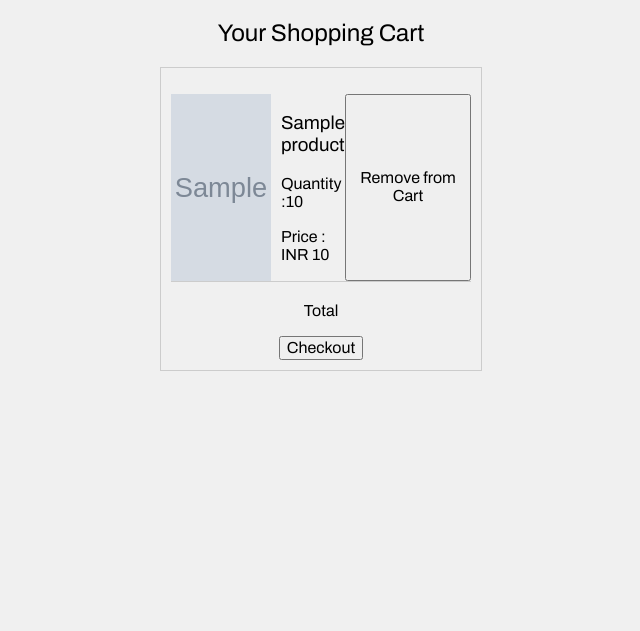
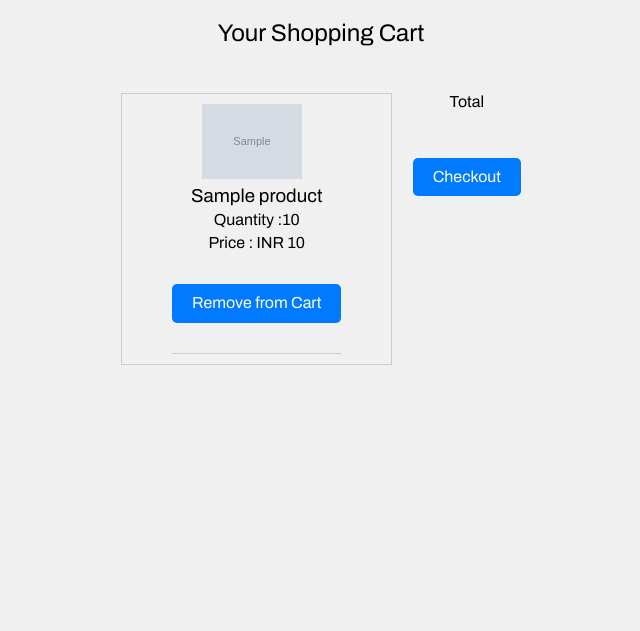
Before and after one commit to devejosh/mvc-shopping-cart, a Flask app: template templates/cart.html in a window 1280 px wide. Shown: the part 118-749 px from the top of the page, without its empty margins (319-959 px from the left). Run offline with Flask 3, Linux system fonts and the light colour scheme; the template is opened without the code that fills it: most values are stand-ins (such as "Sample title", 1, 10 or a date in 2020); grey boxes marked "Sample" are stand-in pictures.

Commit message:
fixed cart layout and added some rules.

```diff
--- a/static/css/styles.css
+++ b/static/css/styles.css
@@ -91,7 +91,7 @@
     color: #007bff;
 }
 
-.add-to-cart {
+.cart-buttons-add-remove {
     background-color: #007bff;
     color: white;
     border: none;
@@ -137,25 +137,34 @@
 }
 
 /* -- Shopping cart --*/
-.cart {
-    width: 300px;
-    margin: 0 auto;
-    border: 1px solid #ccc;
-    padding: 10px;
+
+.cart, .cart-item{
     text-align: center;
 }
 
-.cart h2 {
-    margin: 0;
+
+.cart {
+    width: 400px;
+    margin: 0 auto;
+    padding: 10px;
+    display: flex;
+    justify-content: space-between;
 }
+
 
 .cart-items {
     list-style: none;
-    padding: 0;
+    padding: 0px 50px;
+    border: 1px solid #ccc;
+}
+
+.item-details h3, .item-details p
+{
+    margin:0;
+    padding: 2px 0px
 }
 
 .cart-item {
-    display: flex;
     margin: 10px 0;
     border-bottom: 1px solid #ccc;
 }
@@ -166,14 +175,6 @@
     margin-right: 10px;
 }
 
-.item-details {
-    flex: 1;
-    text-align: left;
-}
-
-.cart-total {
-    margin-top: 20px;
-}
 
 .checkout-button {
     background-color: #007bff;
```
